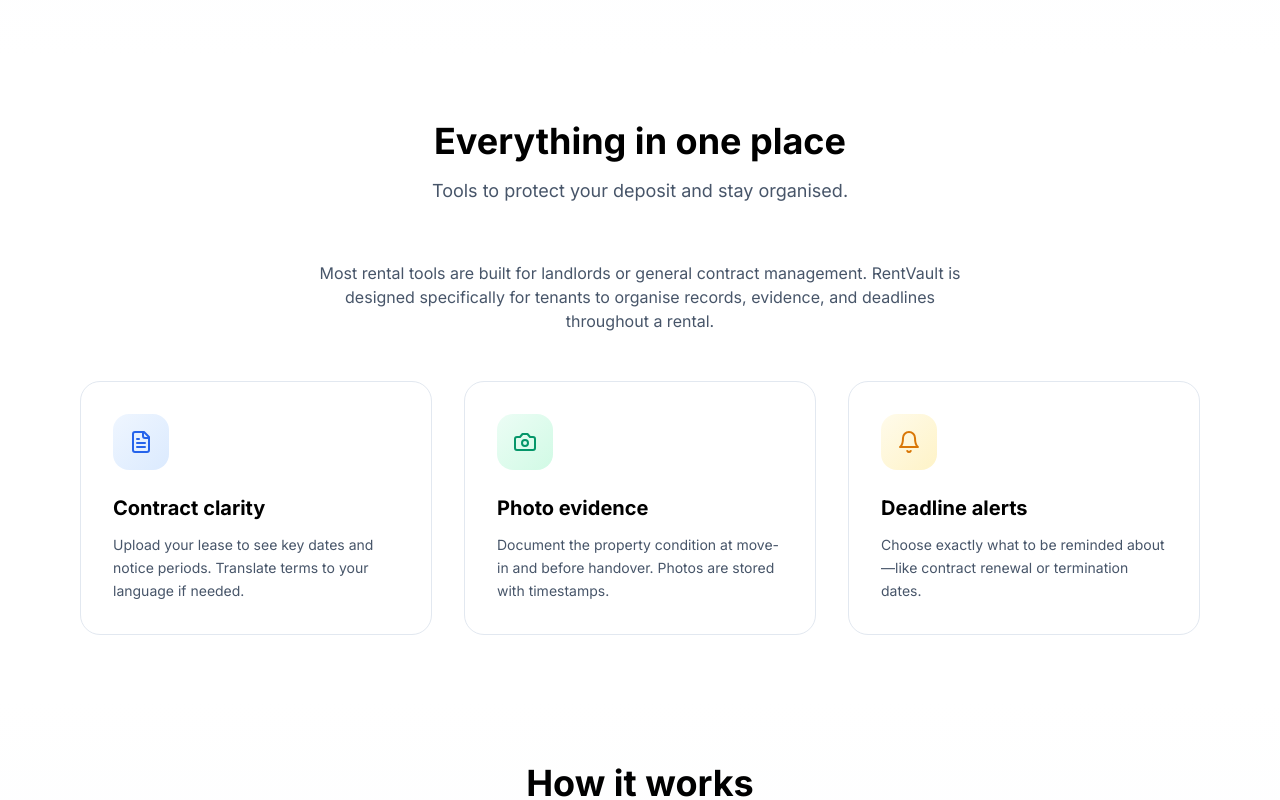
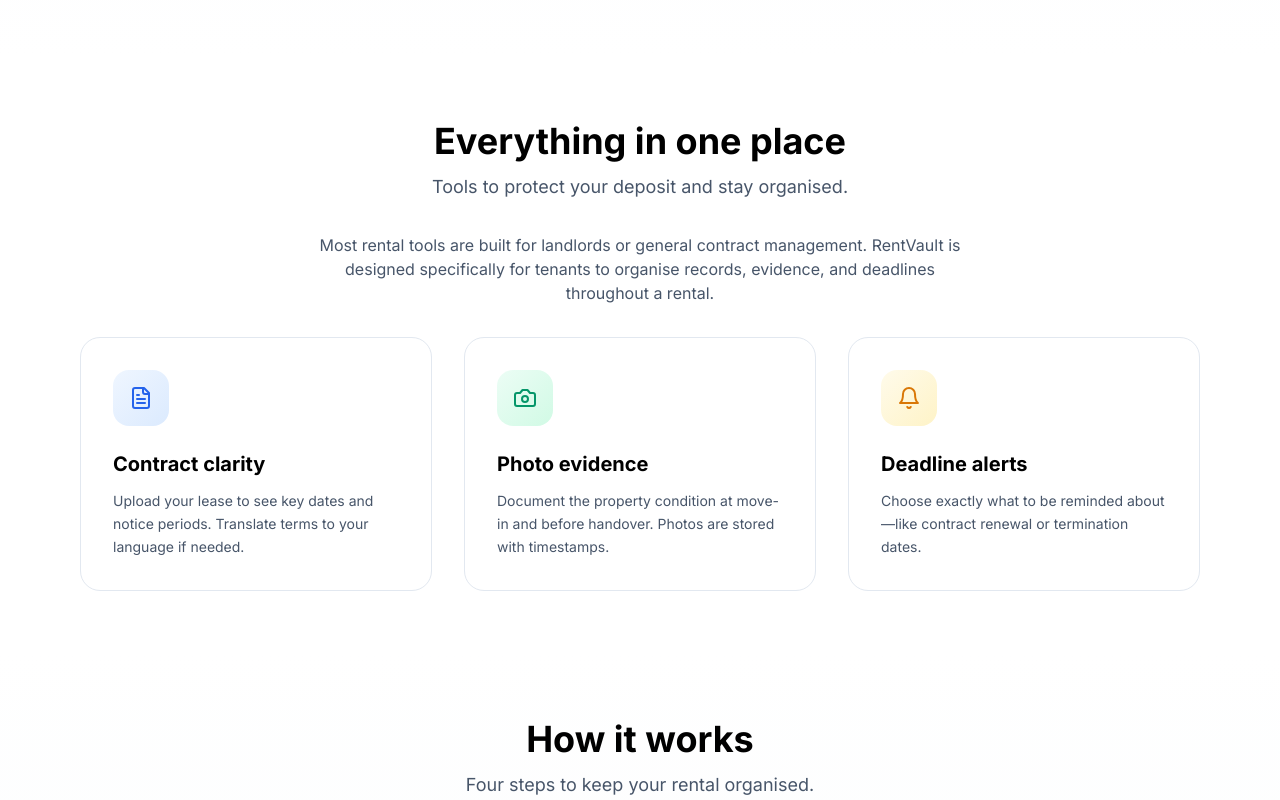
Before and after one commit to pipiagiorgi-rgb/guard-rent, a Next.js app: page / in a window 1280 px wide. Shown: the part 1520-2320 px from the top of the page. Built offline with nearby package versions, Linux system fonts and the light colour scheme; no server answers.

Commit message:
Further tighten section spacing - reduce header margins

```diff
--- a/src/app/page.tsx
+++ b/src/app/page.tsx
@@ -166,13 +166,13 @@ export default function Home() {
                 {/* Features Section */}
                 <section className="py-12 md:py-16 px-4 md:px-6">
                     <div className="max-w-[1120px] mx-auto">
-                        <div className="text-center mb-14">
-                            <h2 className="text-3xl md:text-4xl font-bold mb-4">Everything in one place</h2>
+                        <div className="text-center mb-8">
+                            <h2 className="text-3xl md:text-4xl font-bold mb-3">Everything in one place</h2>
                             <p className="text-slate-600 text-lg max-w-xl mx-auto">Tools to protect your deposit and stay organised.</p>
                         </div>
 
                         {/* Differentiator line */}
-                        <p className="text-center text-slate-600 mb-12 max-w-2xl mx-auto">
+                        <p className="text-center text-slate-600 mb-8 max-w-2xl mx-auto">
                             Most rental tools are built for landlords or general contract management.
                             RentVault is designed specifically for tenants to organise records, evidence, and deadlines throughout a rental.
                         </p>
@@ -217,8 +217,8 @@ export default function Home() {
                 {/* How it Works */}
                 <section className="py-12 md:py-16 px-4 md:px-6 bg-gradient-to-b from-white to-slate-50">
                     <div className="max-w-[1120px] mx-auto">
-                        <div className="text-center mb-14">
-                            <h2 className="text-3xl md:text-4xl font-bold mb-4">How it works</h2>
+                        <div className="text-center mb-8">
+                            <h2 className="text-3xl md:text-4xl font-bold mb-3">How it works</h2>
                             <p className="text-slate-600 text-lg max-w-xl mx-auto">Four steps to keep your rental organised.</p>
                         </div>
 
```
